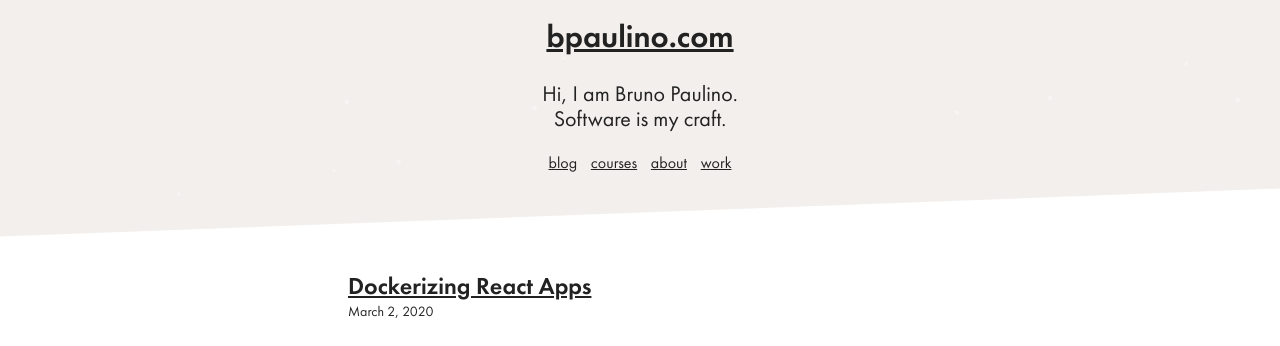
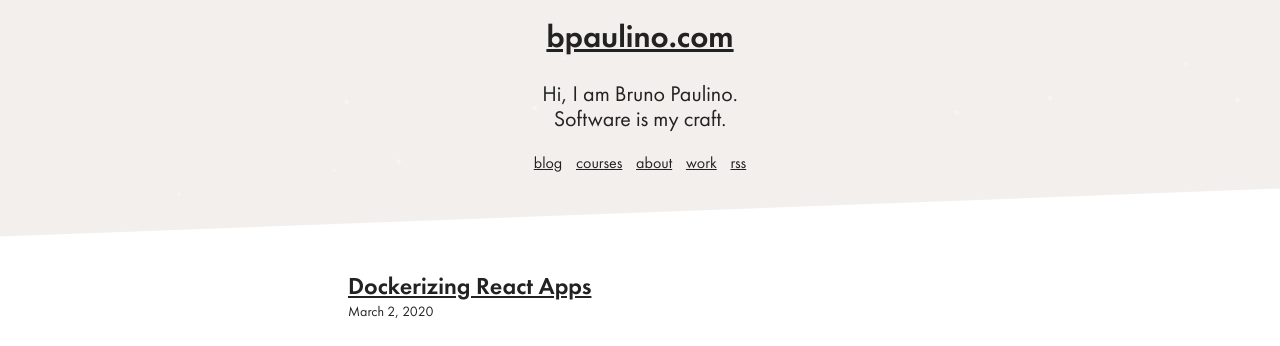
Before and after one commit to brunojppb/brunojppb.github.io, a Jekyll site: the page built from index.html, in a window 1280 px wide. Shown: the top 346 px of the page. Built offline with Jekyll 4.4.1, drawn with Linux system fonts in a browser that asks for light colours.

Commit message:
Add RSS Feed URL to header

```diff
--- a/_includes/header.html
+++ b/_includes/header.html
@@ -11,6 +11,7 @@
     <a href="/courses">courses</a>
     <a href="/about">about</a>
     <a href="/work">work</a>
+    <a href="/feed.xml">rss</a>
   </nav>
   <canvas class="particles-canvas"></canvas>
 </div>
```
